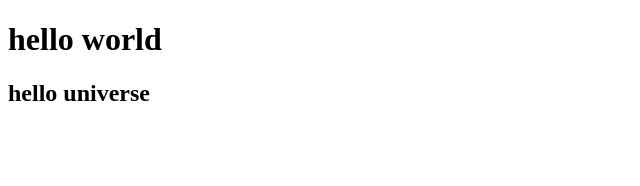
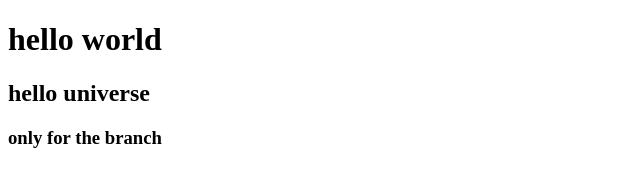
Before and after one commit to celiawils/firstrepository, a plain HTML site: page index.html in a window 1280 px wide. Shown: the whole page, without its empty margins (0-640 px from the left). Drawn offline with Linux system fonts and the light colour scheme.

Commit message:
Update index.html
Co-Authored-By: Fariya Sh <fariya.sharif@gmail.com>

```diff
--- a/index.html
+++ b/index.html
@@ -3,3 +3,5 @@
 <h1> hello world </h1>
 
 <h2> hello universe </h2>
+
+<h3> only for the branch </h3>
```
